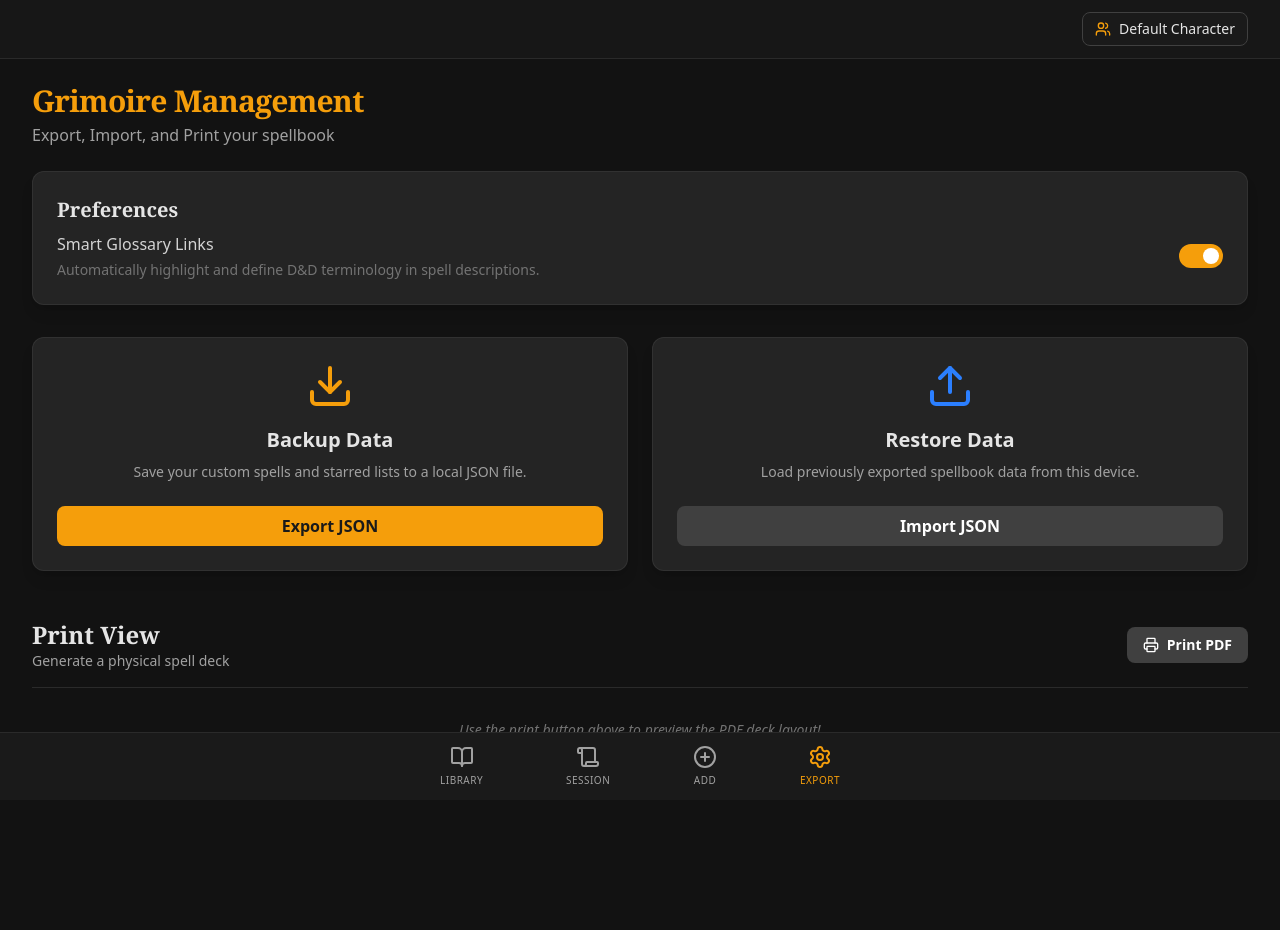
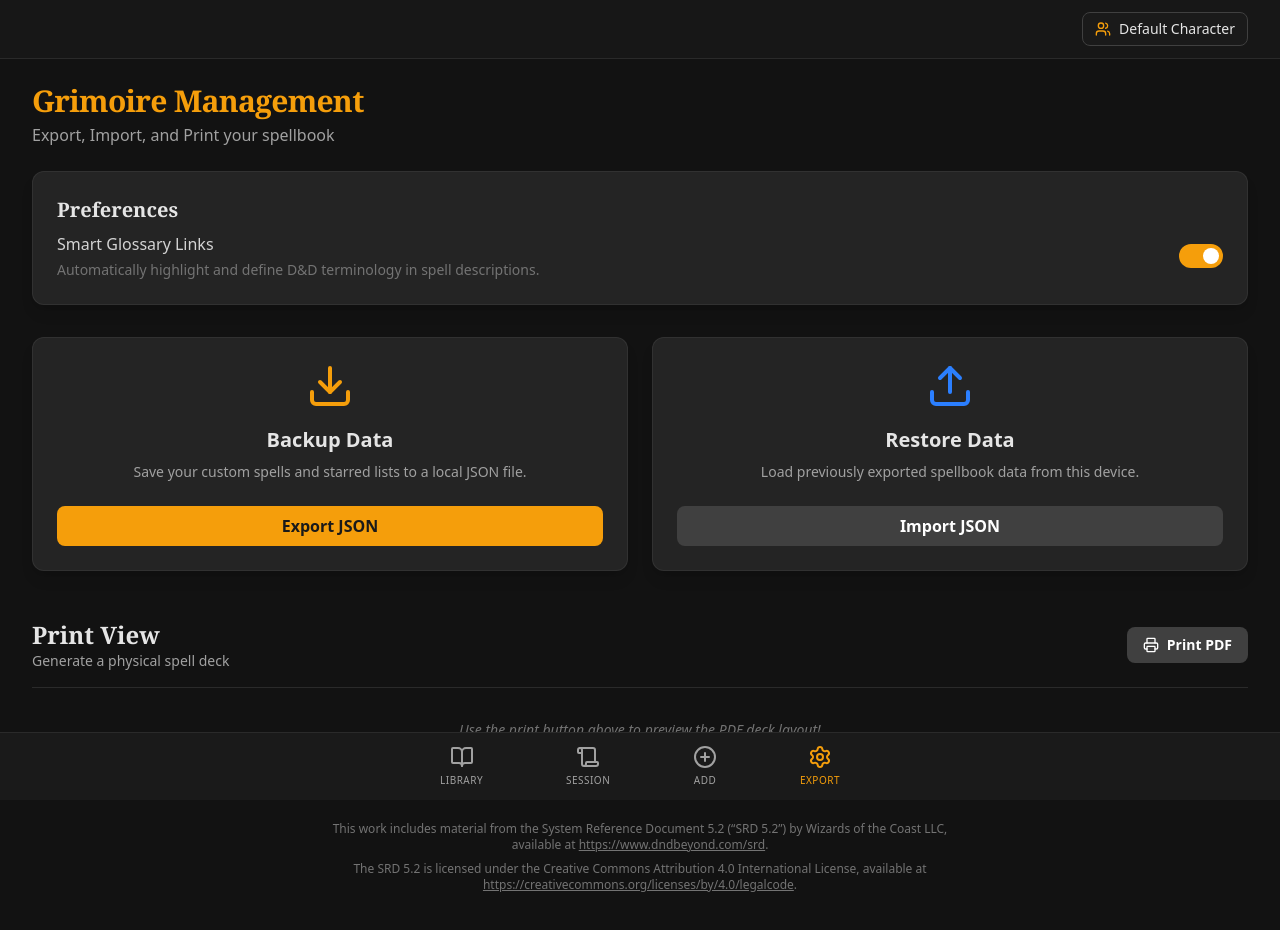
Before and after one commit to Tam-mas/Book_of_Sunshine, a Next.js app: page /export in a window 1280 px wide. Shown: the top 930 px of the page. Before the commit the page ends 883 px from the top, so only its background shows below. Built offline with nearby package versions, Linux system fonts and the light colour scheme.

Commit message:
feat: add SRD 5.2 and Creative Commons licensing notice to the export page.

```diff
--- a/src/app/export/page.tsx
+++ b/src/app/export/page.tsx
@@ -150,6 +150,15 @@ export default function ExportPage() {
             <div className="block print:hidden text-center text-neutral-500 italic mt-8 text-sm">
                 Use the print button above to preview the PDF deck layout!
             </div>
+
+            <div className="mt-12 text-center text-xs text-neutral-500 max-w-2xl mx-auto print:hidden px-4 border-t border-neutral-800 pt-8">
+                <p>
+                    This work includes material from the System Reference Document 5.2 (&ldquo;SRD 5.2&rdquo;) by Wizards of the Coast LLC, available at <a href="https://www.dndbeyond.com/srd" className="underline hover:text-amber-500 transition-colors" target="_blank" rel="noopener noreferrer">https://www.dndbeyond.com/srd</a>.
+                </p>
+                <p className="mt-2">
+                    The SRD 5.2 is licensed under the Creative Commons Attribution 4.0 International License, available at <a href="https://creativecommons.org/licenses/by/4.0/legalcode" className="underline hover:text-amber-500 transition-colors" target="_blank" rel="noopener noreferrer">https://creativecommons.org/licenses/by/4.0/legalcode</a>.
+                </p>
+            </div>
         </main>
     );
 }
```
